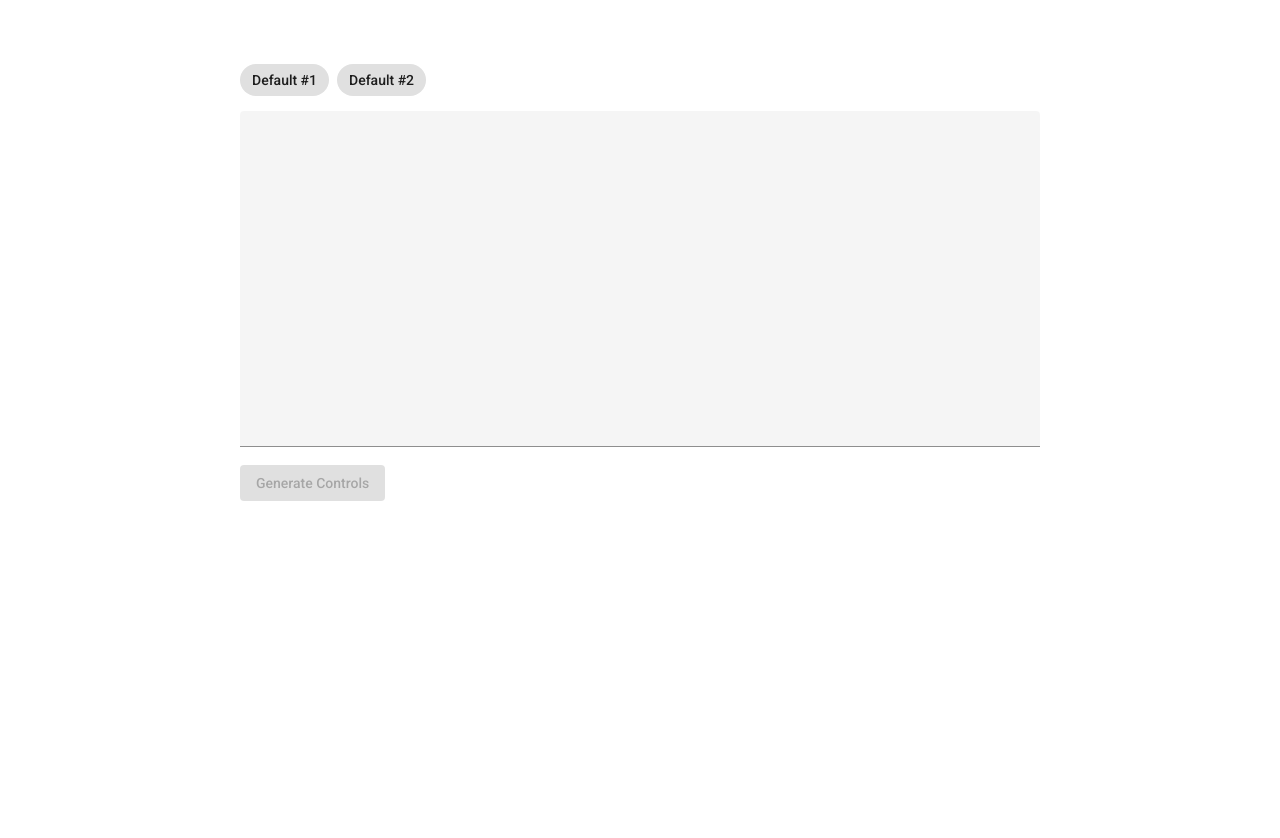
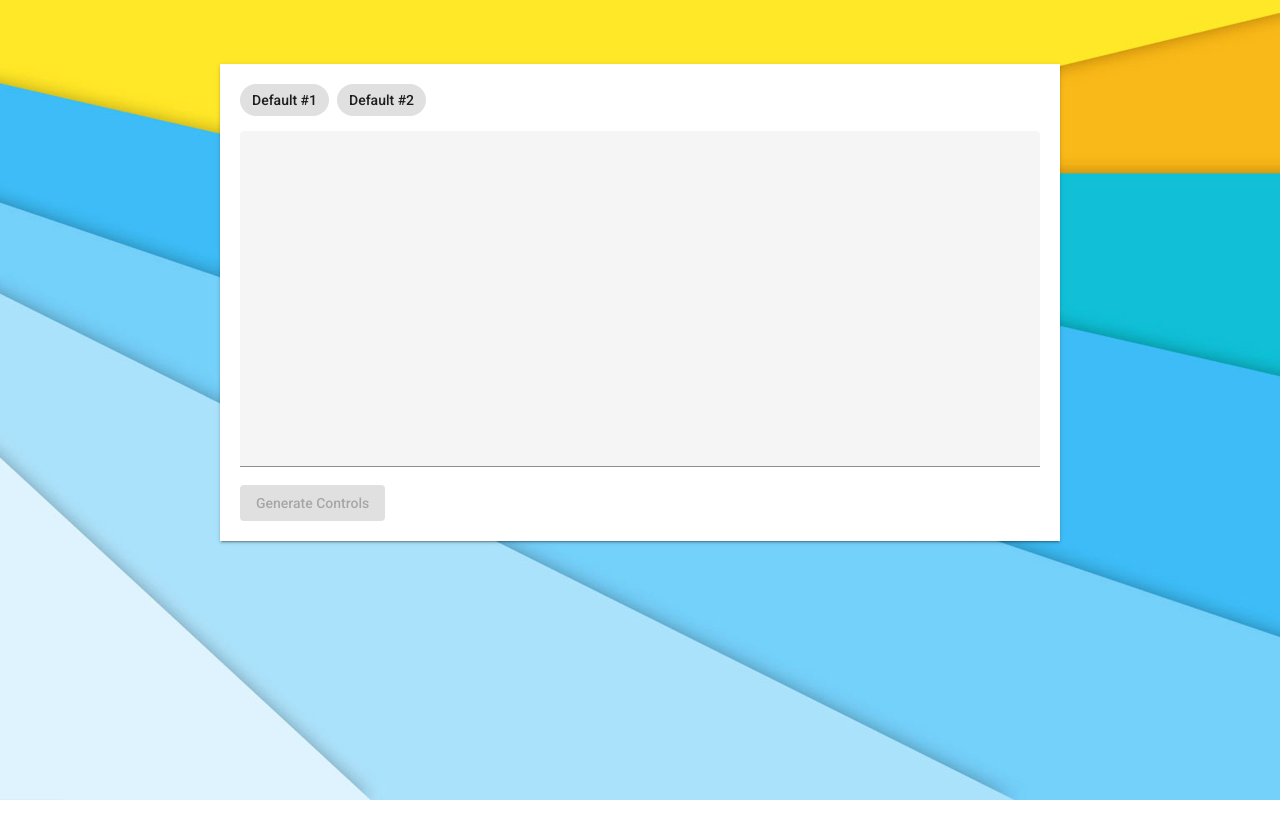
Before and after one commit to greatpersonnot27/material-control-generator, an Angular app: page / in a window 1280 px wide. Shown: the top 838 px of the page. Built offline with nearby package versions, Linux system fonts and the light colour scheme.

Commit message:
Add background image close #2

```diff
--- a/src/app/control-db.service.ts
+++ b/src/app/control-db.service.ts
@@ -24,6 +24,7 @@ export class ControlDbService {
     this.controlsDb.push(control);
     } else {
       this.controlsDb[index] = control;
+      return index;
     }
     this.saveState()
     return this.controlsDb.length - 1;
--- a/src/app/json-loader/json-loader.component.css
+++ b/src/app/json-loader/json-loader.component.css
@@ -10,16 +10,20 @@
   width:100%;
 }
 
+#mainForm {
+  padding: 20px;
+  background-color: white;
+}
 
 #mainTextArea {
   resize: none;
   height: 300px;
 }
 
-#generateButton {
-  #display: block;
-  #margin: auto;
-}
+/* #generateButton {
+  display: block;
+  margin: auto;
+} */
 
 #statusMessage {
   padding:3px;
--- a/src/app/json-loader/json-loader.component.html
+++ b/src/app/json-loader/json-loader.component.html
@@ -1,4 +1,4 @@
-<div id="mainForm" class='center'>
+<div id="mainForm" class='center' [class.mat-elevation-z2]="true">
     <mat-chip-list  aria-label="Control selection">
         <ng-template ngFor let-component [ngForOf]="dbService.getControls()" let-i="index">
 	    <mat-chip [selected]="i == this.selectedControls" (click)="selectComponent(i)" color="accent">{{ component.name|slice:0:15 }}</mat-chip>
--- a/src/styles.css
+++ b/src/styles.css
@@ -2,3 +2,10 @@
 
 html, body { height: 100%; }
 body { margin: 0; font-family: Roboto, "Helvetica Neue", sans-serif; }
+body {
+  background-image: url('/assets/bg.jpg');
+  height: 100%;
+  background-position: center;
+  background-repeat: no-repeat;
+  background-size: cover;
+}
```
Also changed, not shown: src/assets/bg.jpg (added).
